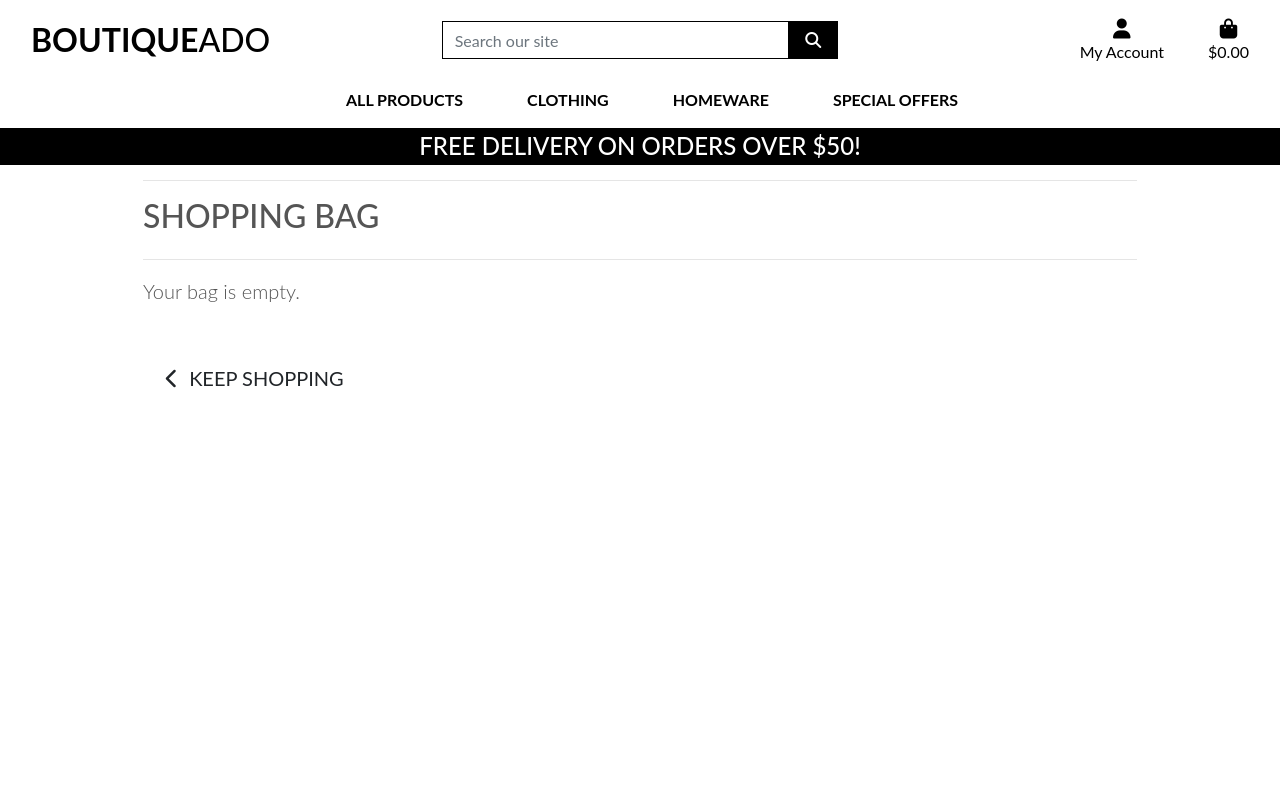
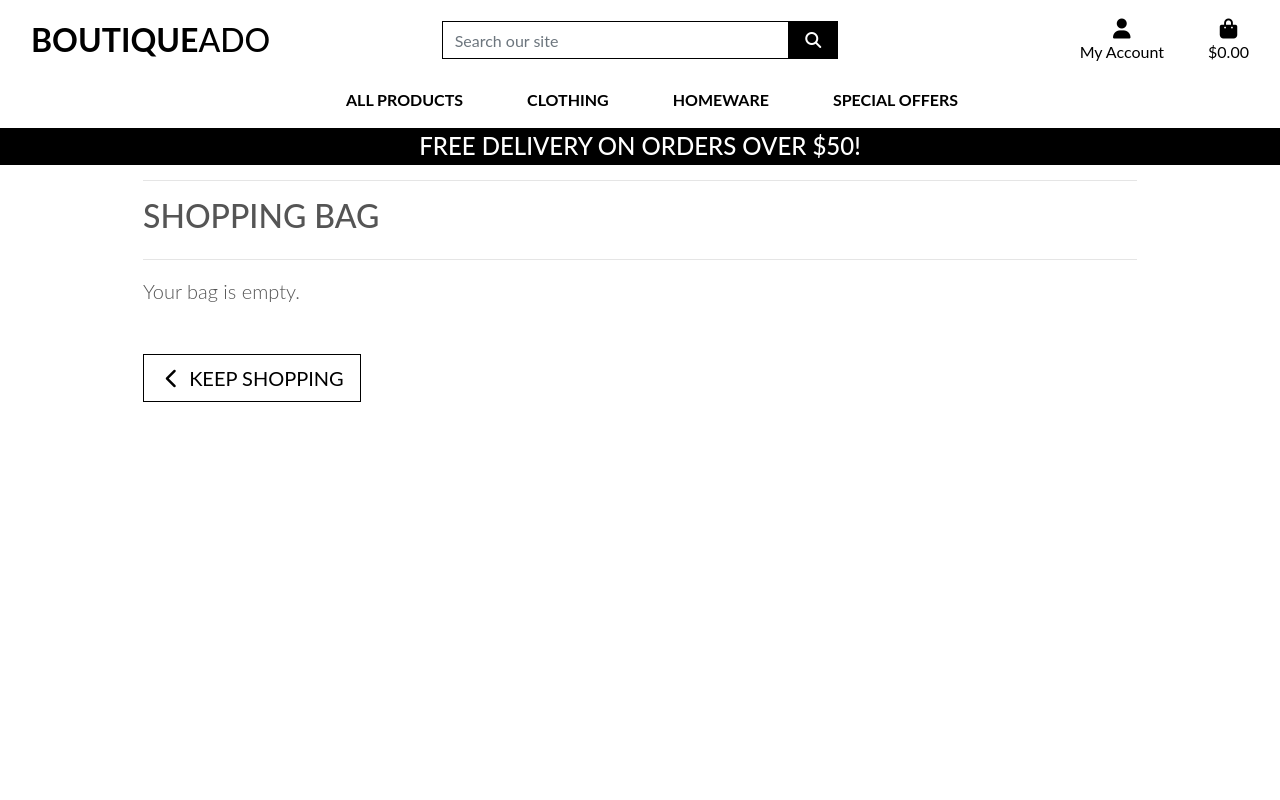
Before and after one commit to mariana-stefani/boutique-ecommerce, a Django app: page /bag/ in a window 1280 px wide. Run offline with Django 3.2, Linux system fonts and the light colour scheme; some libraries are stand-ins or nearby versions.

Commit message:
Added css for btn-outline-black class on base.css

```diff
--- a/static/css/base.css
+++ b/static/css/base.css
@@ -37,6 +37,12 @@ body {
 .btn-black {
   background: black;
   color: white;
+}
+
+.btn-outline-black {
+  background: white;
+  color: black !important;
+  border: 1px solid black;
 }
 
 .shop-now-button:hover,
```
